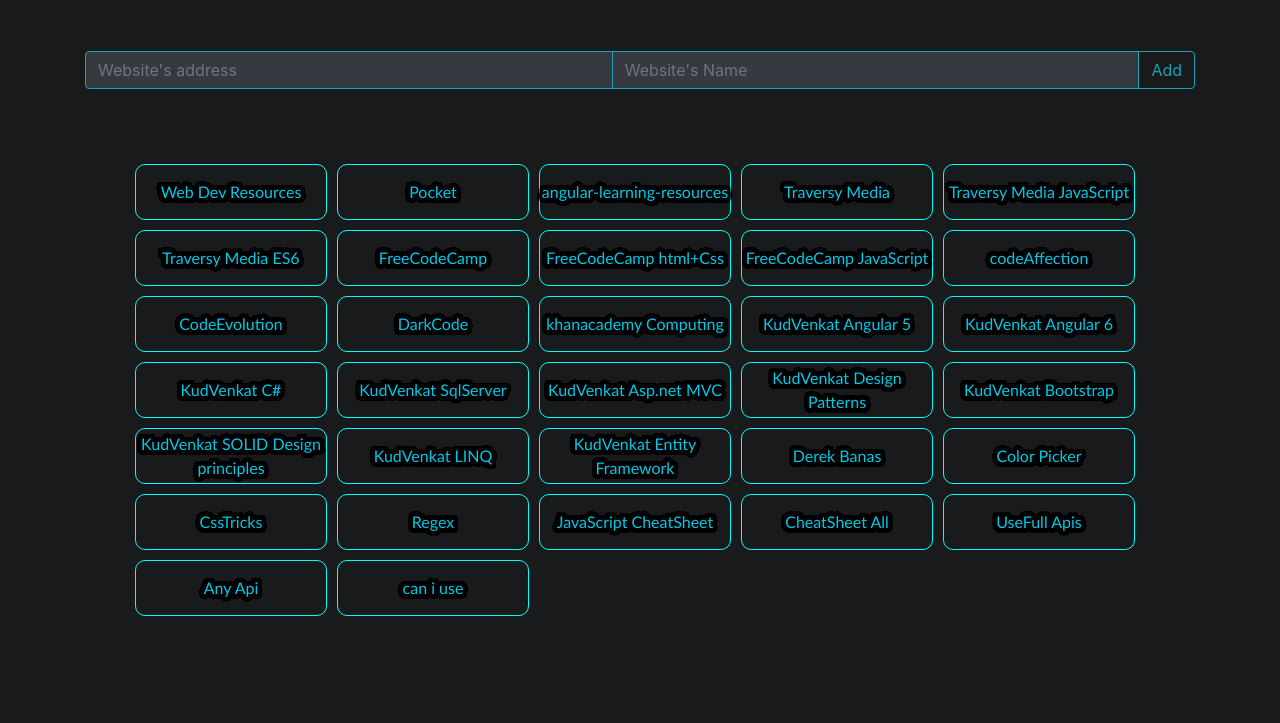
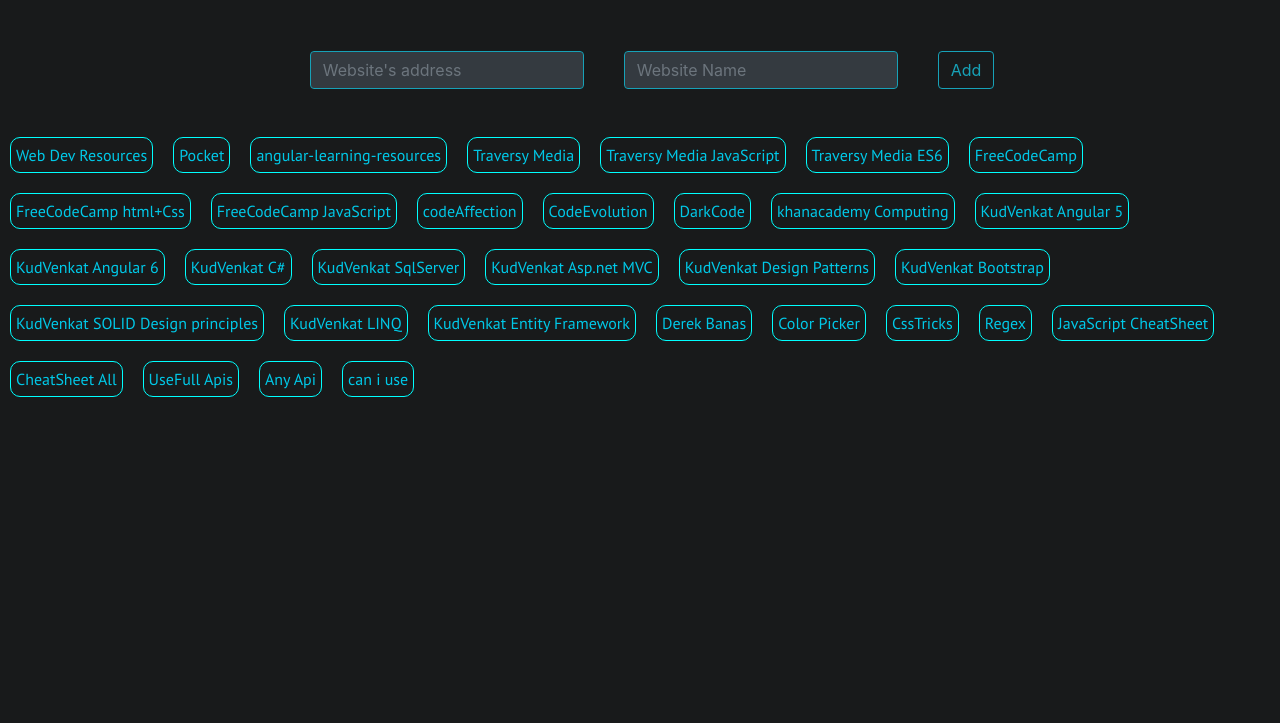
Before and after one commit to abdul219428/FavoriteWebsites, a plain HTML site: page index.html in a window 1280 px wide. Shown: the part 77-800 px from the top of the page. Drawn offline with nearby package versions, Linux system fonts and the light colour scheme.

Commit message:
flexbox and css formatting

```diff
--- a/index.html
+++ b/index.html
@@ -13,44 +13,38 @@
       href="https://fonts.googleapis.com/css?family=PT+Sans&display=swap"
       rel="stylesheet"
     />
-    <title>Favorite Websites</title>
+    <title>Smart Bookmarker</title>
   </head>
 
   <div class="header">
-    <strong>My Favorite Websites</strong>
+    <strong>Smart Bookmarker</strong>
   </div>
 
   <body class="main-body">
-    <div class="container">
-      <div class="website-input">
-        <div class="input-group mb-2 ">
-          <input
-            type="text"
-            class="form-control text-info bg-dark btn-outline-info "
-            placeholder="Website's address"
-            aria-label="Recipient's username"
-            aria-describedby="basic-addon2"
-            id="urlName"
-          />
+    <div class="flexbox-container">
+      <div class="website-input ">
+        <form class="form-inline input-form">
+          <input type="text" class="form-control mb-2 mr-sm-2 text-info bg-dark
+          btn-outline-info" id="txtUrlName"" placeholder="Website's address" />
 
           <input
             type="text"
-            class="form-control text-info bg-dark btn-outline-info"
-            placeholder="Website's Name"
-            aria-label="Website's Name"
-            aria-describedby="basic-addon2"
-            id="websiteName"
+            class="form-control text-info bg-dark btn-outline-info mb-2 mr-sm-2"
+            id="txtWebsiteName"
+            placeholder="Website Name"
           />
 
-          <div class="input-group-append">
-            <button class="btn btn-outline-info" type="button" id="addUrl">
-              Add
-            </button>
-          </div>
-        </div>
+          <button
+            type="button"
+            id="btnAddUrl"
+            class="form-control btn btn-outline-info mb-2 mr-sm-2"
+          >
+            Add
+          </button>
+        </form>
       </div>
 
-      <div class="main-section row"></div>
+      <div class="main-section "></div>
     </div>
   </body>
   <script src="script.js"></script>
--- a/script.js
+++ b/script.js
@@ -1,3 +1,17 @@
+// TODO
+//? Add tags field in data model
+//? organize the cards by tags
+//* Search by tags
+//* Search by name
+//? implement the data model on local storage
+//! ability to drag the cards to Today's plan list box
+//? create a  todo list and drag the cards into it
+//! timeline like interface for cards in the order of basic to advanced
+//? a section for most clicked/visited cards
+//! a remind me to visit this card tomorrow
+
+
+
 const websites = [{
         url: 'http://codingheroes.io/resources/',
         websiteName: 'Web Dev Resources'
@@ -147,7 +161,8 @@
         siteCardHref.setAttribute('class', 'site-card-href');
         siteCardHref.setAttribute('target', '_blank');
 
-        siteCardHref.className = 'shadow40';
+        // siteCardHref.className = 'shadow40 site-card-href';
+
         siteCard.appendChild(siteCardHref);
         siteCardHref.setAttribute('href', site.url);
         siteCardHref.innerText = site.websiteName;
@@ -157,37 +172,35 @@
     })
 
 }
-
+// creates a new div element
 function createSingleWebsiteCard() {
+    // to get the latest added website url and name
     let newWebsiteCard = websites.slice(-1)[0];
+    // create new div element for holding the website url and name
     let siteCard = document.createElement("div");
     let mainSection = document.querySelector(".main-section");
-    siteCard.setAttribute('class', 'site-card shadow40 col-md-3.6 col-xs-3.6 col-sm-3.6 ');
-
+    siteCard.setAttribute('class', 'site-card');
+    // add the newly created site card to main section
     mainSection.appendChild(siteCard);
     let siteCardHref = document.createElement("a");
-    siteCardHref.setAttribute('class', 'site-card-href  ');
+    siteCardHref.setAttribute('class', 'site-card-href');
     siteCardHref.setAttribute('target', '_blank');
-    siteCardHref.className = 'shadow40';
+    // siteCardHref.className = 'shadow40';
 
     siteCard.appendChild(siteCardHref);
     siteCardHref.setAttribute('href', newWebsiteCard.url);
     siteCardHref.innerText = newWebsiteCard.websiteName;
+    siteCardHref.style.textDecoration = 'none';
+
 
 }
 
-// function get_random_color2() {
-//     var r = function () {
-//         return Math.floor(Math.random() * 256)
-//     };
-//     var a = 1;
-//     return "rgb(" + r() + "," + r() + "," + r() + "," + a + ")";
-// }
 
-let urlInput = document.querySelector('#urlName');
-let websiteName = document.querySelector('#websiteName')
 
-let addUrl = document.querySelector('#addUrl');
+let urlInput = document.querySelector('#txtUrlName');
+let websiteName = document.querySelector('#txtWebsiteName')
+
+let addUrl = document.querySelector('#btnAddUrl');
 addUrl.addEventListener('click', addWebsite);
 createWebsiteCards();
 
@@ -207,33 +220,3 @@
 
 
 }
-
-// function LightenDarkenColor(col, amt) {
-
-//     var usePound = false;
-
-//     if (col[0] == "#") {
-//         col = col.slice(1);
-//         usePound = true;
-//     }
-
-//     var num = parseInt(col, 16);
-
-//     var r = (num >> 16) + amt;
-
-//     if (r > 255) r = 255;
-//     else if (r < 0) r = 0;
-
-//     var b = ((num >> 8) & 0x00FF) + amt;
-
-//     if (b > 255) b = 255;
-//     else if (b < 0) b = 0;
-
-//     var g = (num & 0x0000FF) + amt;
-
-//     if (g > 255) g = 255;
-//     else if (g < 0) g = 0;
-
-//     return (usePound ? "#" : "") + (g | (b << 8) | (r << 16)).toString(16);
-
-// }
--- a/styles.css
+++ b/styles.css
@@ -19,22 +19,104 @@
     outline-color: #002727;
     padding-top: 0.5em;
 
+
     text-align: center;
 }
 
-.main-section {
-    padding-left: 60px;
-    padding-top: 30px;
-    padding-right: 30px;
+.flexbox-container {
+    display: flex;
+    flex-wrap: wrap;
+    justify-content: space-around;
+    align-items: center;
+    align-content: center;
+    position: absolute;
+    width: 100%;
+
 
 }
 
-.user-input {
-    padding-left: 12em;
-    padding-top: 3em;
-    padding-right: 10em;
+.main-section {
+
+    padding-top: 30px;
+
+
+
+
 }
 
+.website-input {
+    padding-left: 2em;
+    padding-top: 4em;
+    padding-right: 2em;
+    flex-flow: wrap;
+    flex-shrink: inherit;
+    flex: content;
+    align-content: center;
+    align-self: center;
+    flex-grow: 1;
+
+    display: flex;
+
+
+
+}
+
+.input-form {
+    flex-flow: wrap;
+    flex-shrink: inherit;
+    flex: content;
+    align-content: center;
+    align-self: center;
+    display: flex;
+    justify-content: center;
+
+
+
+}
+
+#txtUrlName {
+    flex-flow: wrap;
+    flex-shrink: inherit;
+
+    align-content: center;
+    align-self: center;
+    min-width: 1rem;
+    margin-left: 2em;
+    margin-right: 2em;
+
+
+
+
+
+}
+
+#txtWebsiteName {
+    flex-flow: wrap;
+    flex-shrink: inherit;
+
+    align-content: center;
+    align-self: center;
+
+    min-width: 1rem;
+    margin-left: 2rem;
+    margin-right: 2rem;
+
+}
+
+#btnAddUrl {
+    flex-flow: wrap;
+
+
+    align-content: center;
+    align-self: center;
+
+
+    margin-left: 2rem;
+    margin-right: 2rem;
+
+
+
+}
 
 
 
@@ -52,54 +134,51 @@
 
 .site-card {
     display: inline-block;
-    width: 12em;
-    height: 3.5em;
+    /* width: 12em;
+    height: 3.5em; */
     text-align: center;
     align-content: center;
     align-self: center;
     align-items: center;
     font-family: 'Trebuchet MS', 'Lucida Sans Unicode', 'Lucida Grande', 'Lucida Sans', Arial, sans-serif;
     border-color: #002727;
-
     border: 1px solid cyan;
     outline: 1px rgb(15, 95, 119);
-
     background-color: '#ffffff00';
-
-    /* 2ad0c7 */
     background-size: cover;
     border-radius: 10px;
-
-
-    margin: 5px 5px;
+    margin: 10px 10px;
+    flex-flow: wrap;
+    flex-shrink: inherit;
+    flex: content;
+    align-content: center;
+    padding: 5px 5px;
 
 
 }
 
+
 .site-card-href {
-    text-decoration: none;
-    opacity: 1;
-    filter: brightness(200%);
-    font-size: large;
-    text-align: center;
-    background-color: #00c9e8;
+    background-color: transparent;
+    /* text-shadow: 0 0 4px black, 0 0 4px black, 0 0 4px black, 0 0 4px black, 0 0 4px black, 0 0 4px black, 0 0 4px black, 0 0 4px black, 0 0 4px black, 0 0 4px black, 0 0 4px black, 0 0 4px black, 0 0 4px black, 0 0 4px black, 0 0 4px black, 0 0 4px black, 0 0 4px black, 0 0 4px black, 0 0 4px black, 0 0 4px black, 0 0 4px black, 0 0 4px black, 0 0 4px black, 0 0 4px black, 0 0 4px black, 0 0 4px black, 0 0 4px black, 0 0 4px black, 0 0 4px black, 0 0 4px black, 0 0 4px black, 0 0 4px black, 0 0 4px black, 0 0 4px black, 0 0 4px black, 0 0 4px black, 0 0 4px black, 0 0 4px black, 0 0 4px black, 0 0 4px black, 0 0 4px black; */
     color: #00c9e8;
+    font-family: 'PT Sans', sans-serif;
 
+}
 
-
+.site-card-href:hover {
+    color: white;
 }
 
 
 
 
 
-.website-input {
-    padding-top: 4em;
-    padding-bottom: 2em;
+
+
+.main-body {
+
+    background-color: rgb(24, 26, 27);
+    width: 100%;
 
 }
-
-.main-body {
-    color: rgb(218, 215, 210);
-    background-color: rgb(24, 26, 27);
-}
```
Also changed, not shown: form.html (added, +41 -0 lines).
